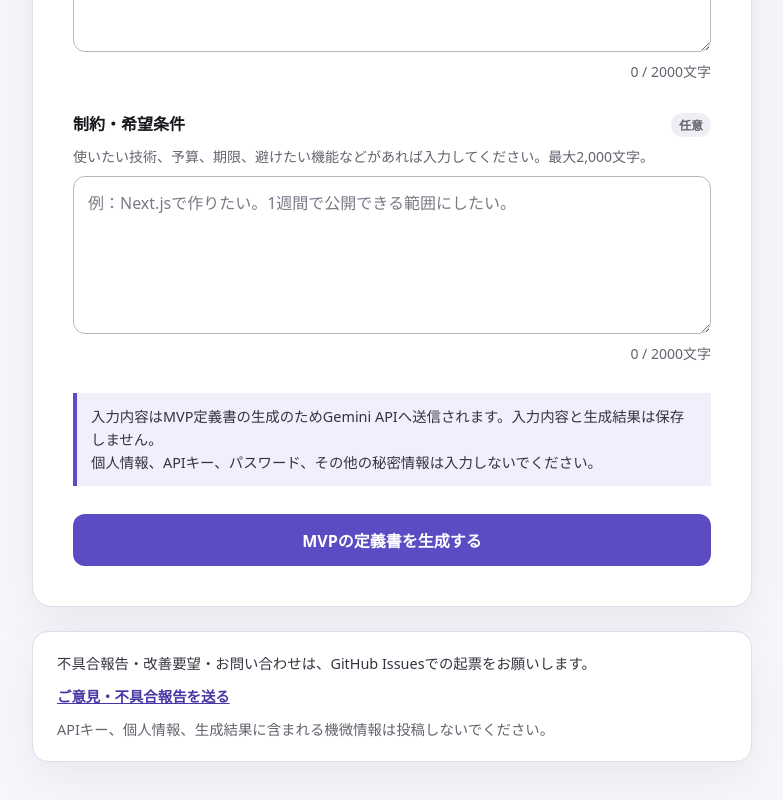
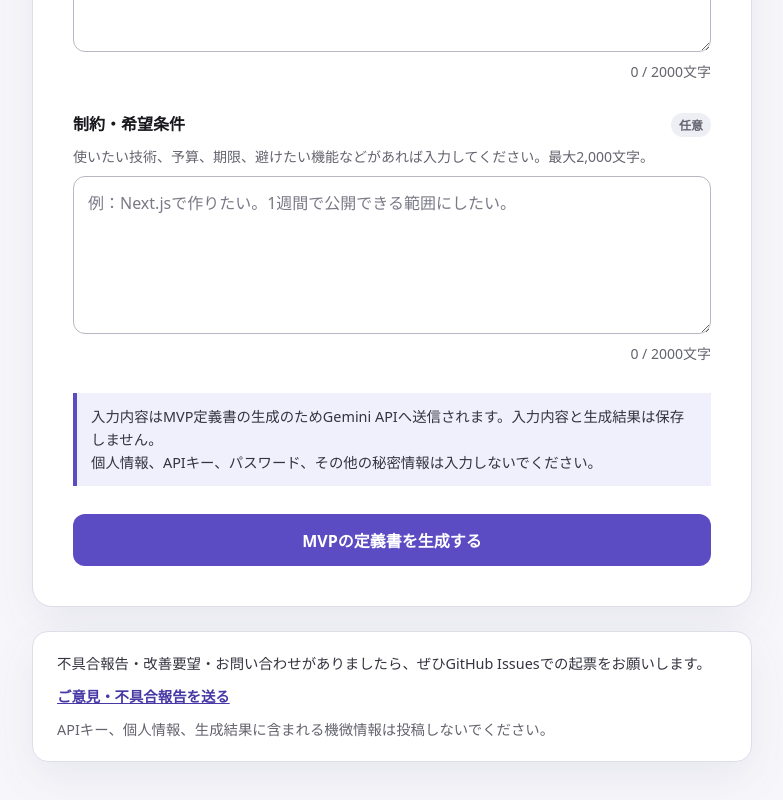
Before and after one commit to mytysoldier/ai-app-incubator, a Next.js app: page / in a window 1280 px wide. Shown: the part 839-1639 px from the top of the page, without its empty margins (248-1031 px from the left). Built offline with nearby package versions, Linux system fonts and the light colour scheme.

Commit message:
Make feedback request more inviting

```diff
--- a/src/app/page.tsx
+++ b/src/app/page.tsx
@@ -92,7 +92,7 @@ function FeedbackLink() {
   return (
     <aside className="feedback-notice" aria-label="ご意見・不具合報告">
       <p>
-        不具合報告・改善要望・お問い合わせは、GitHub Issuesでの起票をお願いします。
+        不具合報告・改善要望・お問い合わせがありましたら、ぜひGitHub Issuesでの起票をお願いします。
       </p>
       <a
         href="https://github.com/mytysoldier/ai-app-incubator/issues/new"
```
Also changed, not shown: 1 other file (tests, documents, lock files or other folders).
